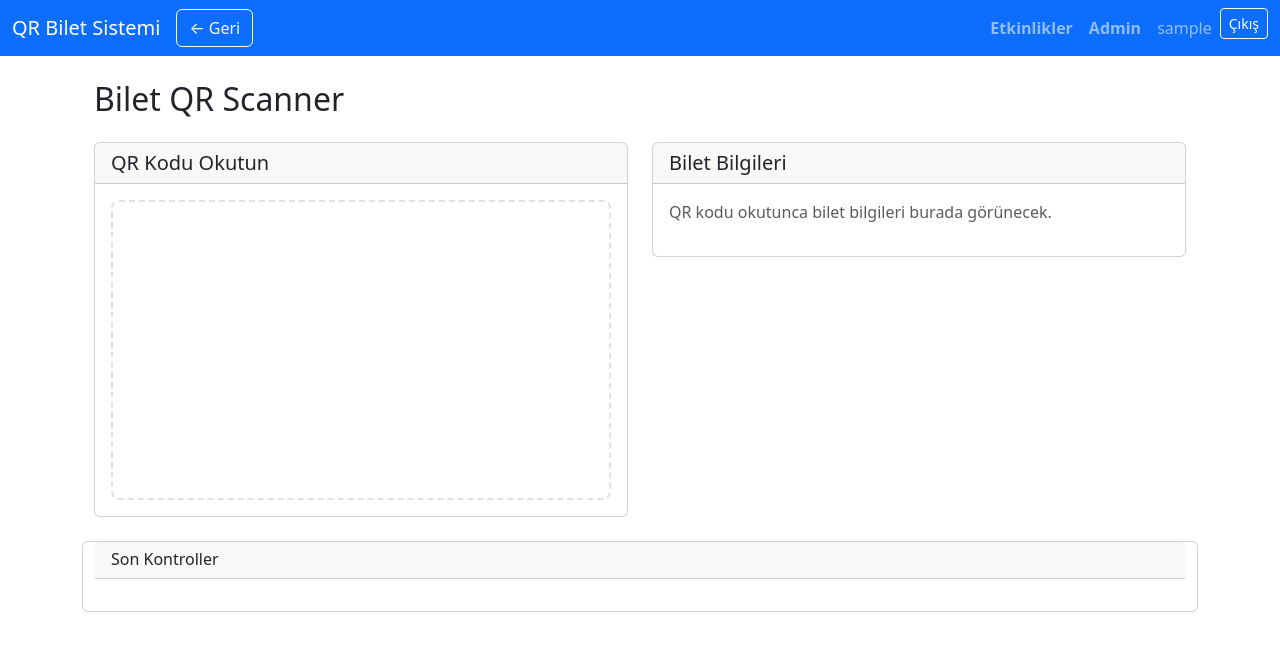
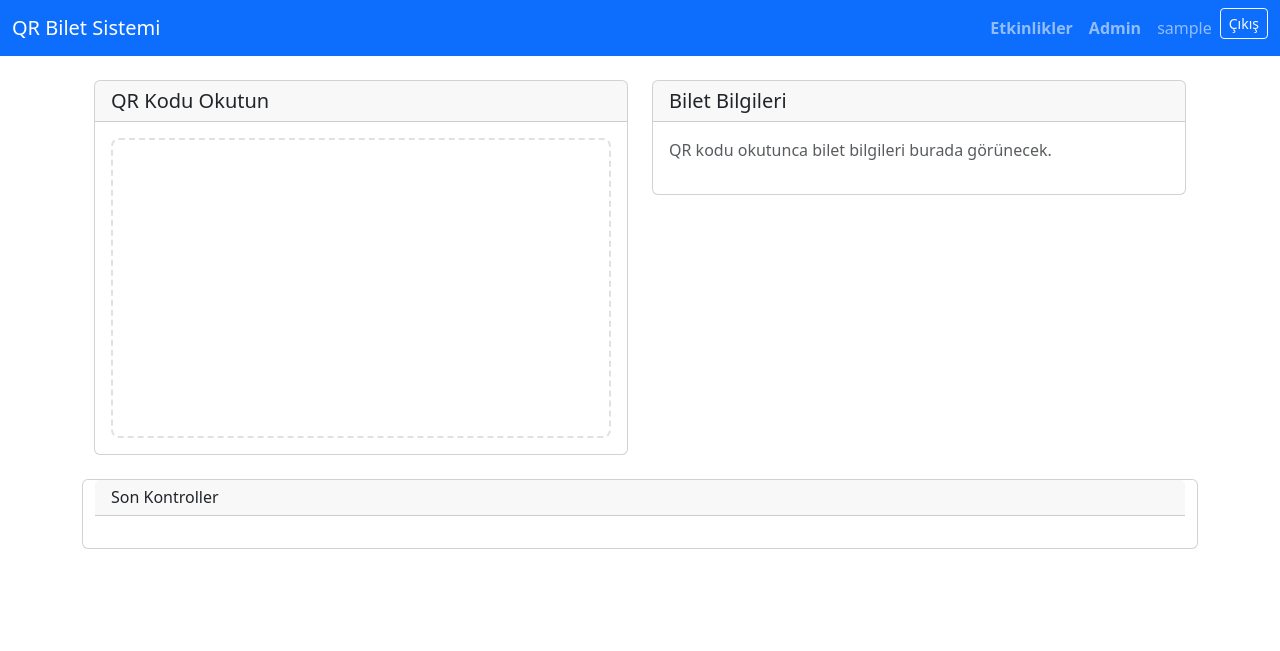
Before and after one commit to sinasehlaver/qr_ticket, a Django app: page /scanner/ in a window 1280 px wide. Shown: the top 651 px of the page. Run offline with Django 4.2, Linux system fonts and the light colour scheme; the visitor is signed in with stand-in values (Sample User, id 1); some libraries are stand-ins or nearby versions.

Commit message:
geri butonu silmek

```diff
--- a/tickets/templates/tickets/base.html
+++ b/tickets/templates/tickets/base.html
@@ -16,10 +16,6 @@
               <a class="navbar-brand" href="{% url 'tickets:home' %}">
                   <i class="fas fa-qrcode"></i> QR Bilet Sistemi
                 </a>
-                <button class="btn btn-outline-light me-2" id="nav-back-btn" type="button"
-                onclick="(function(){ if(window.history && history.length>1){ history.back(); } else { window.location.href='{% url 'tickets:event_list' %}'; } })();">
-                ← Geri
-            </button>
             {% if user.is_authenticated %}
 
             <button class="navbar-toggler" type="button" data-bs-toggle="collapse" data-bs-target="#mainNav">
@@ -32,7 +28,7 @@
                     <strong> <a class="nav-link" href="{% url 'tickets:event_list' %}">Etkinlikler</a> </strong>
                 </li>
                 <li class="nav-item">
-                    {% if user.is_superuser %}
+                    {% if user.is_authenticated %}
                     <strong> <a class="nav-link" href="{% url 'admin:index' %}">Admin</a> </strong>
                     {% endif %}
                 </li>
--- a/tickets/templates/tickets/scanner_dashboard.html
+++ b/tickets/templates/tickets/scanner_dashboard.html
@@ -7,11 +7,6 @@
 
 {% block content %}
 <div class="container mt-4">
-    <div class="row">
-        <div class="col-12">
-            <h2 class="mb-4">Bilet QR Scanner</h2>
-        </div>
-    </div>
 
     <div class="row">
         <!-- QR Scanner -->
@@ -324,19 +319,32 @@ document.addEventListener('DOMContentLoaded', function() {
     try {
         // use low-level Html5Qrcode to avoid built-in UI (no "Stop scanning" text)
         const readerId = "reader";
-        const config = { fps: 10, qrbox: { width: 250, height: 250 } };
+        const config = { fps: 10, qrbox: { width: 300, height: 300 } };
         html5QrcodeScanner = new Html5Qrcode(readerId);
         Html5Qrcode.getCameras().then(cameras => {
             if (!cameras || cameras.length === 0) {
-                throw new Error('Cihazda kamera bulunamadı');
+            throw new Error('Cihazda kamera bulunamadı');
             }
-            // prefer environment-facing camera if available
-            const cameraId = cameras[0].id || { facingMode: "environment" };
+
+            // Try to pick a back-facing camera by checking the device label (if available)
+            let selectedCamera = cameras.find(cam =>
+            /back|rear|environment|arrière|arka/i.test(cam.label || '')
+            );
+
+            // Fallback: on many devices the last camera in the list is the rear camera
+            if (!selectedCamera && cameras.length > 1) {
+            selectedCamera = cameras[cameras.length - 1];
+            }
+
+            const cameraId = (selectedCamera && selectedCamera.id) ? selectedCamera.id : cameras[0].id;
+
+            console.log('Selected camera for scanning:', selectedCamera ? selectedCamera.label : cameraId);
+
             return html5QrcodeScanner.start(
-                cameraId,
-                config,
-                onScanSuccess,
-                onScanFailure
+            cameraId,
+            config,
+            onScanSuccess,
+            onScanFailure
             );
         }).then(() => {
             console.log('camera started (no UI buttons shown)');
--- a/tickets/urls.py
+++ b/tickets/urls.py
@@ -18,4 +18,6 @@ urlpatterns = [
     path('scanner/validate/', views.scanner_validate, name='scanner_validate'),
     path('api/check_ticket/<uuid:ticket_uuid>/', views.check_ticket, name='check_ticket'),
     path('api/use_ticket/<uuid:ticket_uuid>/', views.use_ticket, name='use_ticket'),
+    path('api/auth_status/', views.auth_status, name='auth_status'),
+
 ]
--- a/tickets/views.py
+++ b/tickets/views.py
@@ -2,7 +2,7 @@ import json
 from django.shortcuts import render, get_object_or_404, redirect
 from django.http import HttpResponseForbidden, JsonResponse, HttpResponseBadRequest
 from django.contrib.auth.decorators import login_required
-from django.views.decorators.http import require_POST
+from django.views.decorators.http import require_POST, require_GET
 from django.contrib.auth import login, authenticate
 from django.contrib.auth.forms import AuthenticationForm
 from django.views.decorators.csrf import csrf_exempt
@@ -11,9 +11,14 @@ from .forms import TicketCreateForm, EventForm
 from django.contrib import messages
 from django.utils import timezone
 
+
+@require_GET
+def auth_status(request):
+    """Return whether the current session is authenticated (used by client-side redirect)."""
+    return JsonResponse({'is_authenticated': request.user.is_authenticated})
+
 def home(request):
     # Eğer kullanıcı zaten giriş yapmışsa, rolüne göre yönlendir
-    print(request.user)
 
     if request.user.is_authenticated:
         if request.user.is_superuser:
@@ -108,8 +113,6 @@ def ticket_display(request, ticket_uuid):
 @login_required
 def scanner_dashboard(request):
     # Allow admin or users in Scanner group or staff
-    print(request.user)
-
     user = request.user
     is_scanner = user.is_staff or user.groups.filter(name='Scanner').exists() or user.is_superuser
     if not is_scanner:
```
Also changed, not shown: tickets/templates/tickets/home.html (+18 -0 lines).
